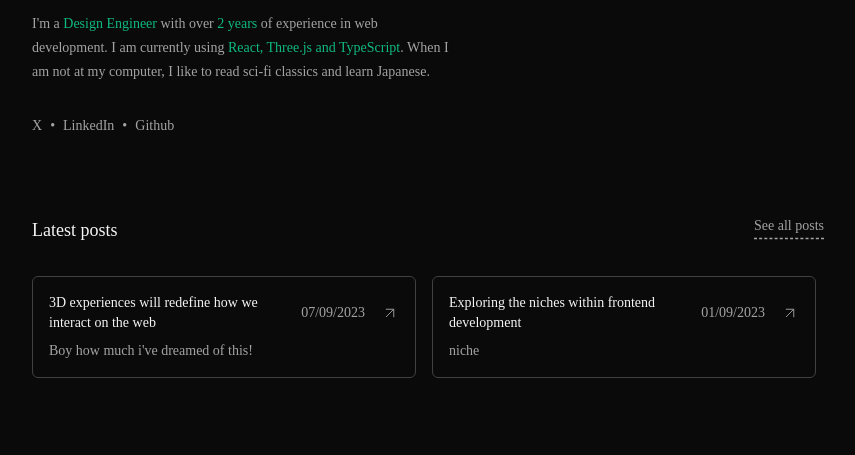
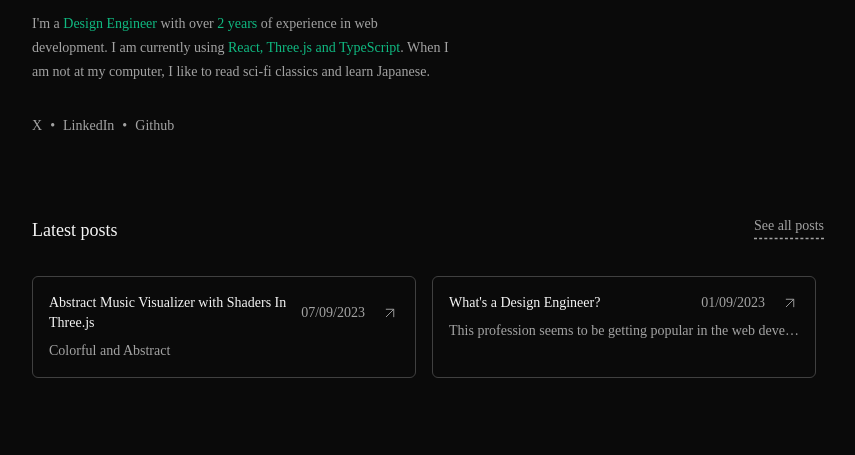
Before and after one commit to x0bd/xoboid, an Astro site: page / in a window 1280 px wide. Shown: the part 220-675 px from the top of the page, without its empty margins (212-1067 px from the left). Built offline with nearby package versions, Linux system fonts and the light colour scheme; Astro itself is replaced by a stand-in of ours.

Commit message:
ui update

```diff
--- a/src/content/posts/01-generative-agents.md
+++ b/src/content/posts/01-generative-agents.md
@@ -1,8 +1,8 @@
 ---
-title: "Exploring the niches within frontend development"
+title: "What's a Design Engineer?"
 publishedAt: 2023-09-01
-description: "niche"
-slug: "frontend development"
+description: "This profession seems to be getting popular in the web development world, but what is it really?"
+slug: "design-engine"
 isPublish: true
 ---
 
--- a/src/content/posts/02-ai-guide.md
+++ b/src/content/posts/02-ai-guide.md
@@ -1,8 +1,8 @@
 ---
-title: "3D experiences will redefine how we interact on the web"
+title: "Abstract Music Visualizer with Shaders In Three.js"
 publishedAt: 2023-09-07
-description: "Boy how much i've dreamed of this!"
-slug: "3d"
+description: "Colorful and Abstract"
+slug: "abstract-stuff"
 isPublish: true
 ---
 
```
